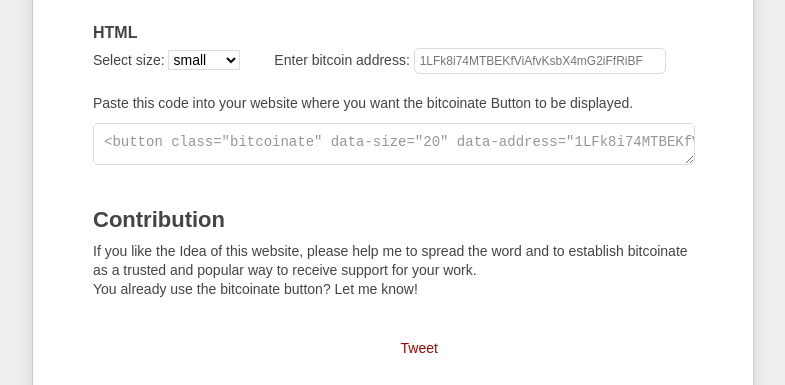
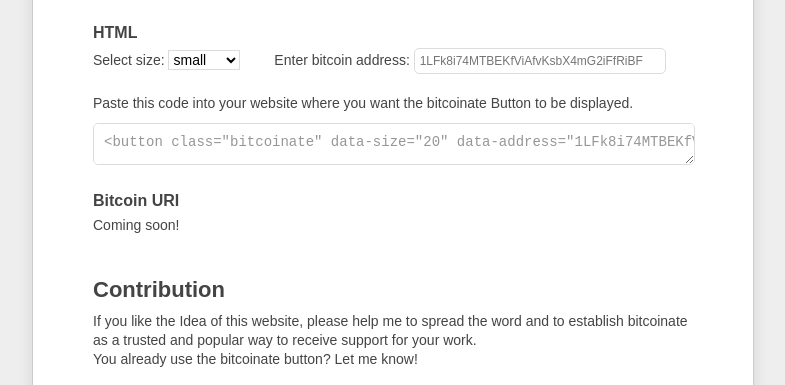
Before and after one commit to ad-si/bitcoinate, a plain HTML site: page index.html in a window 1280 px wide. Shown: the part 778-1163 px from the top of the page, without its empty margins (247-1032 px from the left). Drawn offline with Linux system fonts and the light colour scheme; grey boxes are pictures that could not be loaded.

Commit message:
Bitcoin URI coming soon

```diff
--- a/index.html
+++ b/index.html
@@ -72,6 +72,9 @@
 
 			<p>Paste this code into your website where you want the bitcoinate Button to be displayed.</p>
 			<textarea id="htmlCode">&lt;button class="bitcoinate" data-size="20" data-address="1LFk8i74MTBEKfViAfvKsbX4mG2iFfRiBF"&gt;bitcoinate&lt;/button&gt;</textarea>
+
+			<h3>Bitcoin URI</h3>
+			<p>Coming soon!</p>
 		</section>
 
 		<section>
```
